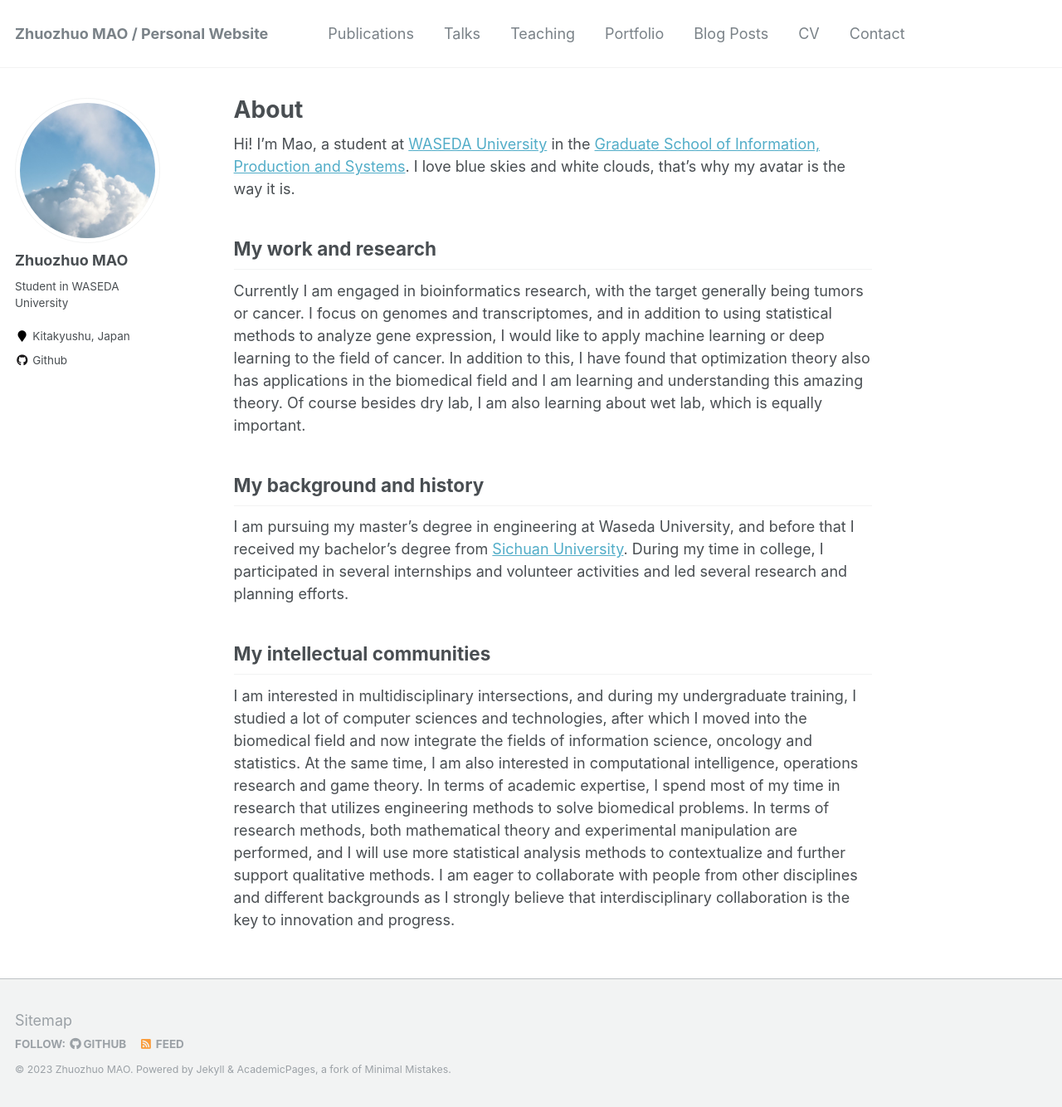
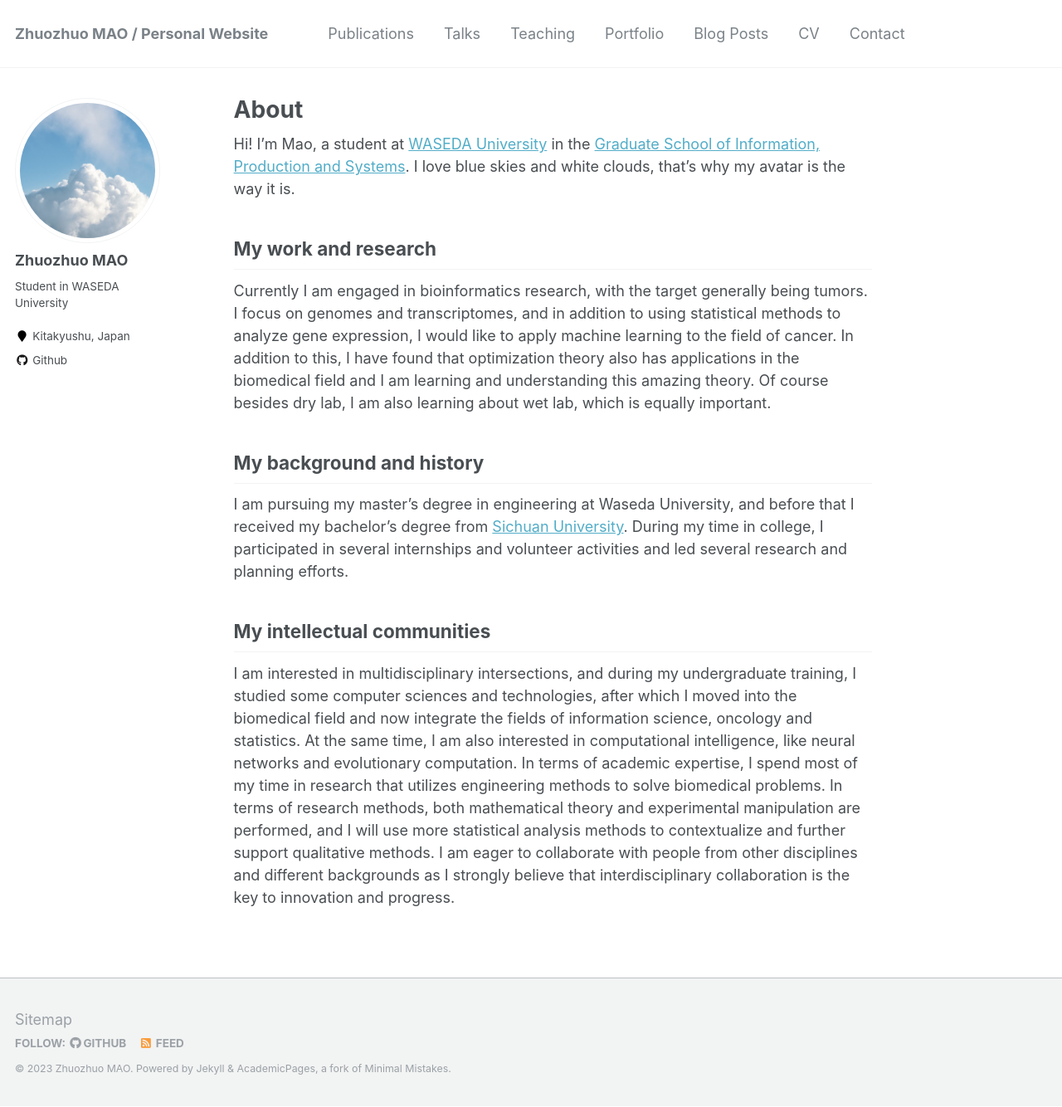
Before and after one commit to zhzhmao/zhzhmao.github.io, a Jekyll site: the page built from _pages/about.md, in a window 1280 px wide and 1334 px high. Shown: the whole window at 83% size. Built offline with Jekyll 4.4.1, drawn with Linux system fonts in a browser that asks for light colours.

Commit message:
Update about.md

```diff
--- a/_pages/about.md
+++ b/_pages/about.md
@@ -11,10 +11,10 @@ redirect_from:
 Hi! I'm Mao, a student at [WASEDA University](https://www.waseda.jp/top/en/) in the [Graduate School of Information, Production and Systems](https://www.waseda.jp/fsci/gips/en/). I love blue skies and white clouds, that's why my avatar is the way it is.
 
 ## My work and research
-Currently I am engaged in bioinformatics research, with the target generally being tumors or cancer. I focus on genomes and transcriptomes, and in addition to using statistical methods to analyze gene expression, I would like to apply machine learning or deep learning to the field of cancer. In addition to this, I have found that optimization theory also has applications in the biomedical field and I am learning and understanding this amazing theory. Of course besides dry lab, I am also learning about wet lab, which is equally important.
+Currently I am engaged in bioinformatics research, with the target generally being tumors. I focus on genomes and transcriptomes, and in addition to using statistical methods to analyze gene expression, I would like to apply machine learning to the field of cancer. In addition to this, I have found that optimization theory also has applications in the biomedical field and I am learning and understanding this amazing theory. Of course besides dry lab, I am also learning about wet lab, which is equally important.
 
 ## My background and history
 I am pursuing my master's degree in engineering at Waseda University, and before that I received my bachelor's degree from [Sichuan University](https://en.scu.edu.cn/). During my time in college, I participated in several internships and volunteer activities and led several research and planning efforts.
 
 ## My intellectual communities
-I am interested in multidisciplinary intersections, and during my undergraduate training, I studied a lot of computer sciences and technologies, after which I moved into the biomedical field and now integrate the fields of information science, oncology and statistics. At the same time, I am also interested in computational intelligence, operations research and game theory. In terms of academic expertise, I spend most of my time in research that utilizes engineering methods to solve biomedical problems. In terms of research methods, both mathematical theory and experimental manipulation are performed, and I will use more statistical analysis methods to contextualize and further support qualitative methods. I am eager to collaborate with people from other disciplines and different backgrounds as I strongly believe that interdisciplinary collaboration is the key to innovation and progress.
+I am interested in multidisciplinary intersections, and during my undergraduate training, I studied some computer sciences and technologies, after which I moved into the biomedical field and now integrate the fields of information science, oncology and statistics. At the same time, I am also interested in computational intelligence, like neural networks and evolutionary computation. In terms of academic expertise, I spend most of my time in research that utilizes engineering methods to solve biomedical problems. In terms of research methods, both mathematical theory and experimental manipulation are performed, and I will use more statistical analysis methods to contextualize and further support qualitative methods. I am eager to collaborate with people from other disciplines and different backgrounds as I strongly believe that interdisciplinary collaboration is the key to innovation and progress.
```
